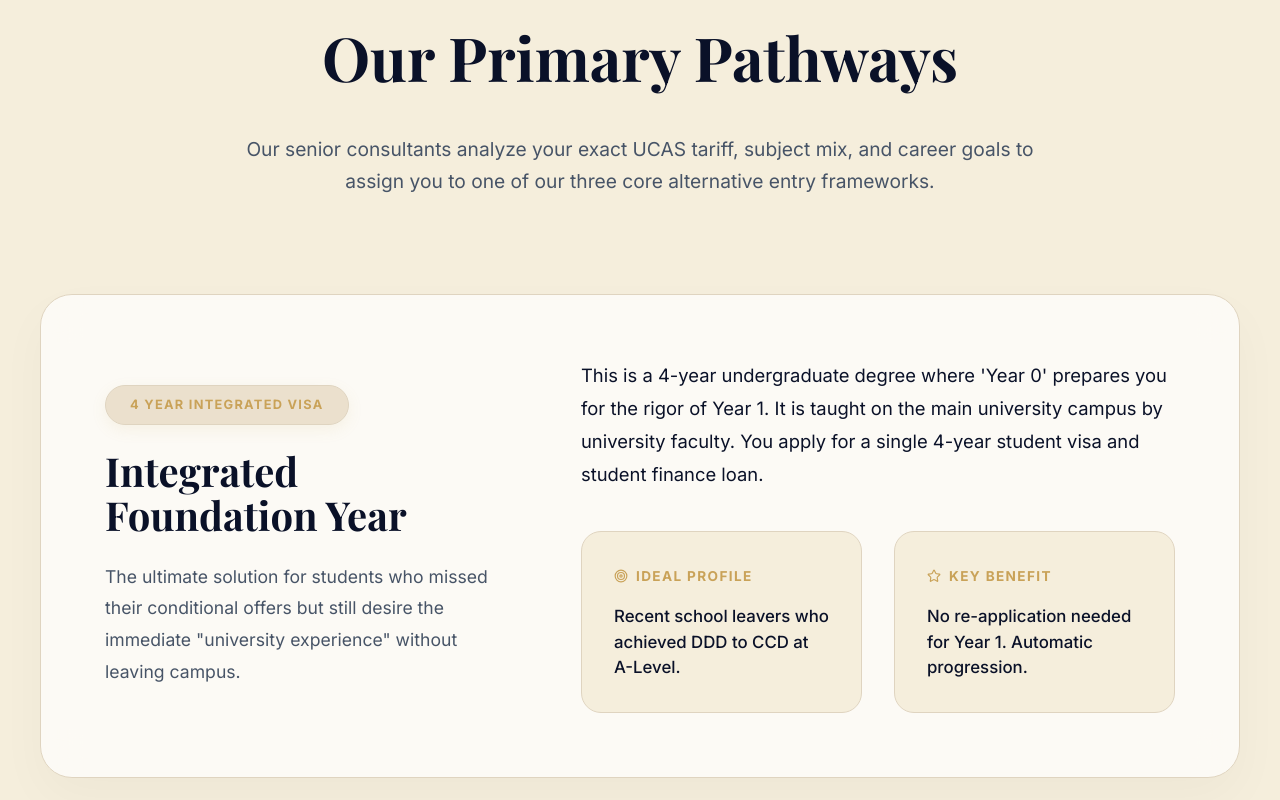
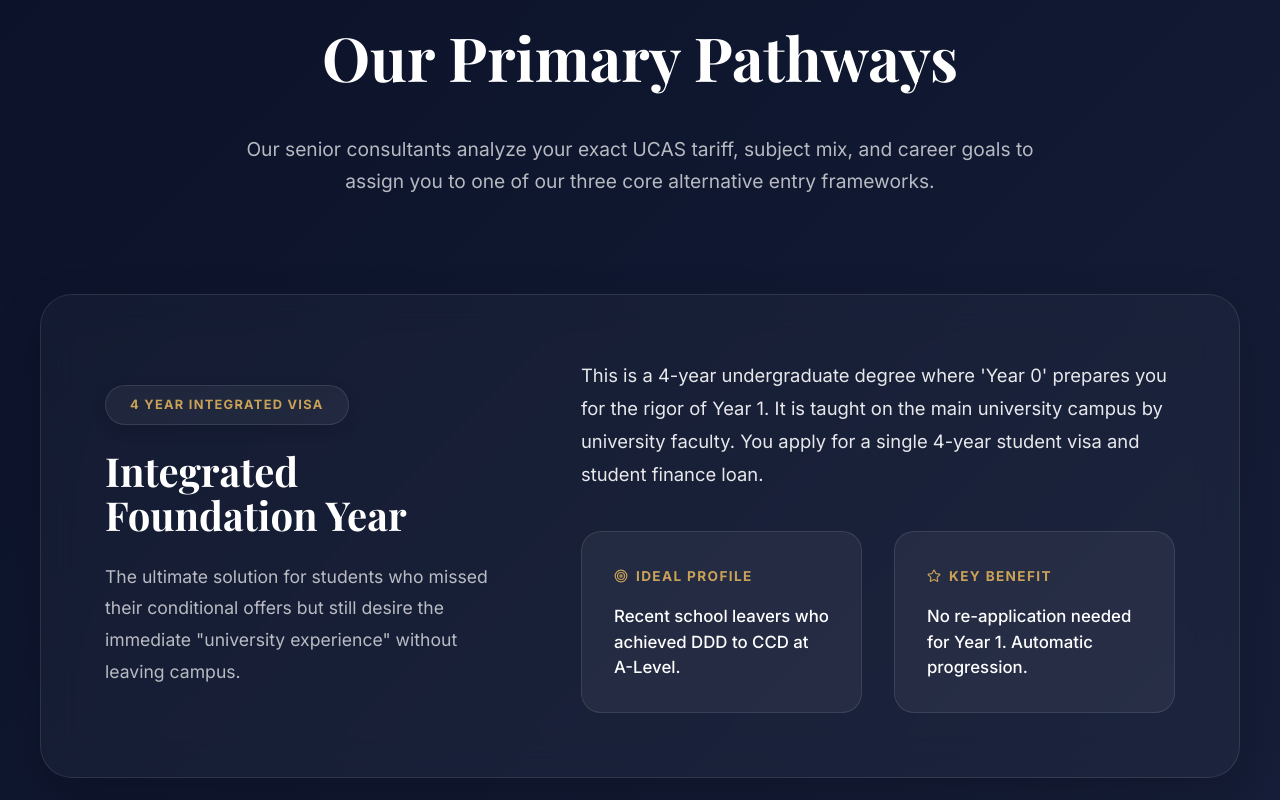
Before and after one commit to Wimq/Cleaning-Website, a plain HTML site: page pages/foundation-years.html in a window 1280 px wide. Shown: the part 2260-3060 px from the top of the page. Drawn offline with nearby package versions, Linux system fonts and the light colour scheme; a web font is replaced by a local one.

Commit message:
Change pathways section to navy dark theme to fix contrast issue

```diff
--- a/pages/foundation-years.html
+++ b/pages/foundation-years.html
@@ -163,60 +163,60 @@
         }
 
         /* ═══════════════════════════════════════════════════ */
-        /*  PATHWAYS GLASS CARDS                              */
+        /*  PATHWAYS GLASS CARDS (NAVY THEME)                 */
         /* ═══════════════════════════════════════════════════ */
         .fy-pathways {
             padding: 10rem 0;
-            background: var(--white);
+            background: linear-gradient(135deg, var(--navy) 0%, #1c2541 100%);
             border-top: 1px solid var(--border);
             position: relative;
         }
         .fy-pathways-header { text-align: center; max-width: 800px; margin: 0 auto 6rem; }
-        .fy-pathways-header h2 { font-family: var(--ff-head); font-size: 3.8rem; color: var(--navy); margin-bottom: 1.5rem; }
-        .fy-pathways-header p { font-size: 1.2rem; color: var(--muted); line-height: 1.7; }
+        .fy-pathways-header h2 { font-family: var(--ff-head); font-size: 3.8rem; color: #fff; margin-bottom: 1.5rem; }
+        .fy-pathways-header p { font-size: 1.2rem; color: rgba(255,255,255,0.7); line-height: 1.7; }
 
         .pathway-cards { display: flex; flex-direction: column; gap: 3rem; }
 
         .path-card {
-            background: rgba(255,255,255,0.7);
+            background: rgba(255,255,255,0.03);
             backdrop-filter: blur(20px);
-            border: 1px solid var(--border);
+            border: 1px solid rgba(255,255,255,0.1);
             border-radius: 32px;
             padding: 4rem;
             display: grid; grid-template-columns: 1fr 1.5fr; gap: 5rem;
             align-items: center;
-            box-shadow: 0 20px 50px rgba(10,17,40,0.03);
+            box-shadow: 0 20px 50px rgba(0,0,0,0.2);
             transition: all 0.5s cubic-bezier(0.16, 1, 0.3, 1);
             position: relative; overflow: hidden;
         }
         .path-card::before {
             content: ''; position: absolute; inset: 0;
-            background: radial-gradient(circle at top right, rgba(201,162,88,0.1), transparent 60%);
+            background: radial-gradient(circle at top right, rgba(201,162,88,0.15), transparent 60%);
             opacity: 0; transition: opacity 0.5s ease;
         }
-        .path-card:hover { transform: translateY(-8px); border-color: rgba(201,162,88,0.4); box-shadow: 0 40px 80px rgba(10,17,40,0.08); }
+        .path-card:hover { transform: translateY(-8px); border-color: rgba(201,162,88,0.4); box-shadow: 0 40px 80px rgba(0,0,0,0.4); }
         .path-card:hover::before { opacity: 1; }
 
         .path-left { position: relative; z-index: 2; }
         .path-duration {
-            display: inline-block; padding: 0.5rem 1.5rem; background: var(--off);
-            color: var(--gold); border: 1px solid var(--border); border-radius: 50px;
+            display: inline-block; padding: 0.5rem 1.5rem; background: rgba(255,255,255,0.05);
+            color: var(--gold); border: 1px solid rgba(255,255,255,0.1); border-radius: 50px;
             font-size: 0.8rem; font-weight: 800; text-transform: uppercase; letter-spacing: 0.1em;
-            margin-bottom: 1.5rem; box-shadow: 0 5px 15px rgba(201,162,88,0.1);
+            margin-bottom: 1.5rem; box-shadow: 0 5px 15px rgba(0,0,0,0.1);
         }
-        .path-left h3 { font-family: var(--ff-head); font-size: 2.5rem; color: var(--navy); margin-bottom: 1.5rem; line-height: 1.1; }
-        .path-left p { font-size: 1.1rem; color: var(--muted); line-height: 1.8; }
+        .path-left h3 { font-family: var(--ff-head); font-size: 2.5rem; color: #fff; margin-bottom: 1.5rem; line-height: 1.1; }
+        .path-left p { font-size: 1.1rem; color: rgba(255,255,255,0.7); line-height: 1.8; }
 
         .path-right { position: relative; z-index: 2; }
-        .path-right > p { font-size: 1.15rem; color: var(--navy); line-height: 1.8; margin-bottom: 2.5rem; }
+        .path-right > p { font-size: 1.15rem; color: rgba(255,255,255,0.9); line-height: 1.8; margin-bottom: 2.5rem; }
 
         .path-req-grid { display: grid; grid-template-columns: 1fr 1fr; gap: 2rem; }
         .req-box {
-            background: var(--white); padding: 2rem; border-radius: 20px;
-            border: 1px solid var(--border);
+            background: rgba(255,255,255,0.05); padding: 2rem; border-radius: 20px;
+            border: 1px solid rgba(255,255,255,0.1);
         }
         .req-box h5 { display: flex; align-items: center; gap: 0.5rem; font-size: 0.85rem; text-transform: uppercase; letter-spacing: 0.1em; color: var(--gold); margin-bottom: 1rem; }
-        .req-box p { margin: 0; font-size: 1.05rem; color: var(--navy); font-weight: 500; line-height: 1.5;}
+        .req-box p { margin: 0; font-size: 1.05rem; color: #fff; font-weight: 500; line-height: 1.5;}
 
         /* ═══════════════════════════════════════════════════ */
         /*  ELEGANT CTA                                       */
```
